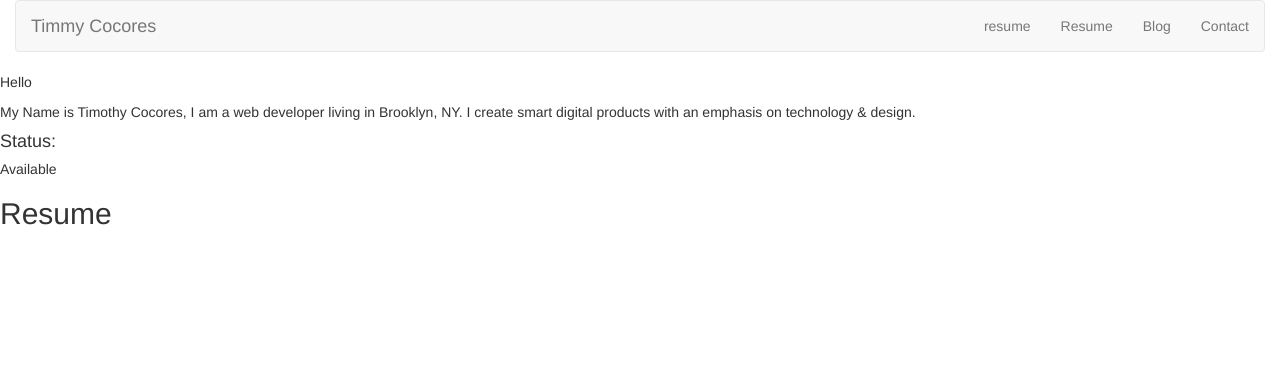
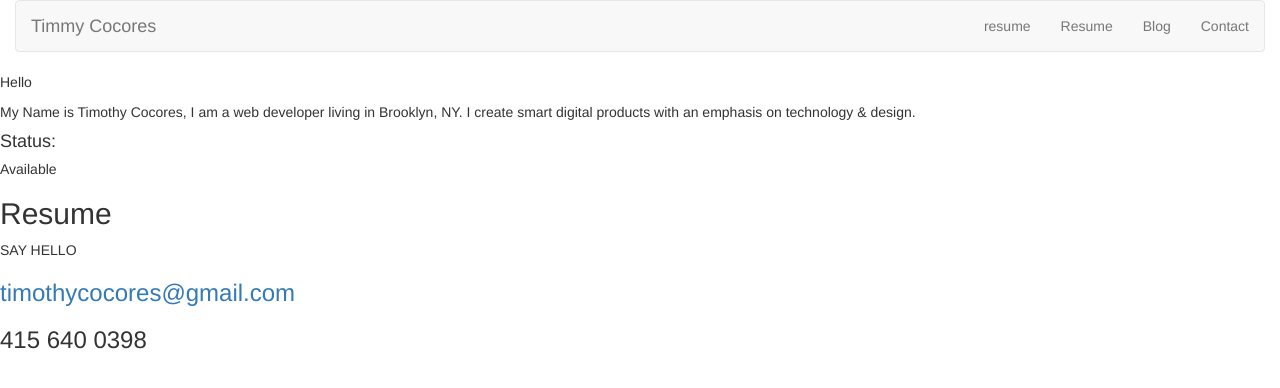
Before and after one commit to Timothycocores/TimothyCocores.com, a plain HTML site: page index.html in a window 1280 px wide. Drawn offline with nearby package versions, Linux system fonts and the light colour scheme.

Commit message:
panel three

```diff
--- a/index.html
+++ b/index.html
@@ -44,7 +44,18 @@
 <div id="resume">
   <h2>Resume</h2>
   </div>
-
+ <div id="panelThree">
+<div id="say">
+<p>SAY HELLO</p>
+</div>
+<div id="nameNumber">
+<a href="mailto:timothycocores@gmail.com?Subject=Hello%20again" target="_top"><h3>timothycocores@gmail.com</h3></a>
+<h3>415 640 0398</h3>
+</div>
+</div>
+<div id="photo">
+<img src="mewebsite.png" width="absolute" height="400" alt=""/>
+</div>
 </body>
 
 </html>
```
